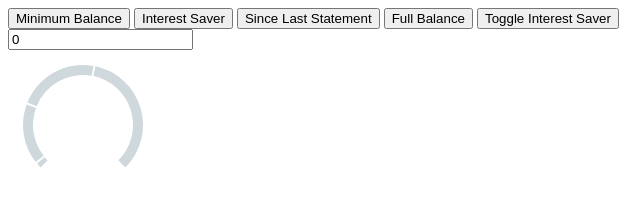
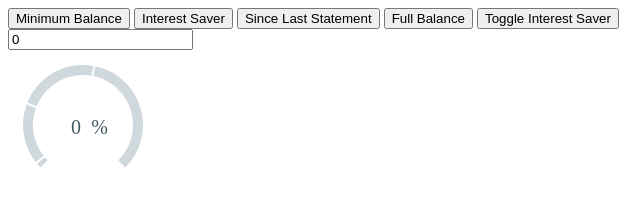
Before and after one commit to folterung/Foltmeter, a website: page index.html in a window 1280 px wide. Shown: the full height of the page, 0-640 px from the left. Drawn offline with Linux system fonts and the light colour scheme.

Commit message:
Folterung(enhancement): Modified directive and added text-color property - When using the directive it is now unnecessary to set an id on the element - Added text color property for the config object so that it can be customized

```diff
--- a/index.html
+++ b/index.html
@@ -15,8 +15,8 @@
     <input type="text" ng-model="fc.value"/>
   </div>
 
-  <div id="testTarget"></div>
-  <div id="testAngular" foltmeter="fc.config" foltmeter-value="fc.value" foltmeter-duration="fc.duration"></div>
+  <!--<div id="testTarget"></div>-->
+  <div foltmeter="fc.config" foltmeter-value="fc.value" foltmeter-duration="fc.duration"></div>
 
   <br/>
   <br/>
@@ -29,6 +29,7 @@
   <script>
     var meter = new Foltmeter({
       selector: '#testTarget',
+      textColor: '#455A64',
       colors: ['#CFD8DC', '#455A64'],
       radii: [50, 60],
       data: [100, 500, 1000, 2000],
@@ -47,7 +48,7 @@
         var fc = this;
 
         var interestSaverConfig = {
-          selector: '#testTarget',
+          textColor: '#455A64',
           colors: ['#CFD8DC', '#455A64'],
           radii: [50, 60],
           data: [100, 500, 2101, 2500],
@@ -59,11 +60,11 @@
           ],
           height: 150,
           width: 150,
-          showPercentage: false
+          showPercentage: true
         };
 
         var nonInterestSaverConfig = {
-          selector: '#testTarget',
+          textColor: '#455A64',
           colors: ['#CFD8DC', '#455A64'],
           radii: [50, 60],
           data: [100, 500, 2101],
@@ -74,7 +75,7 @@
           ],
           height: 150,
           width: 150,
-          showPercentage: false
+          showPercentage: true
         };
 
         fc.value = 0;
--- a/src/angular.foltmeter.js
+++ b/src/angular.foltmeter.js
@@ -18,6 +18,8 @@
   }
 
   function link(scope, element, attrs) {
+    scope.foltmeter.selector = element[0];
+
     var meter = new Foltmeter(scope.foltmeter);
 
     scope.$watch('foltmeter', function() {
--- a/src/foltmeter.js
+++ b/src/foltmeter.js
@@ -32,6 +32,7 @@ function Foltmeter(config) {
     var foltmeter;
 
     maxValue = config.data[config.data.length-1];
+    config.textColor = config.textColor ? config.textColor : '#455A64';
 
     config.data.map(function(data, i) {
       minDataValue = config.data[i-1] || 0;
@@ -40,6 +41,7 @@ function Foltmeter(config) {
 
     el = d3.select(config.selector);
     el.selectAll('svg').remove();
+
     arc = d3.svg.arc().innerRadius(config.radii[0]).outerRadius(config.radii[1]);
     svg = el.append('svg').attr('height', height).attr('width', width);
 
@@ -48,7 +50,8 @@ function Foltmeter(config) {
 
     if(config.showPercentage) {
       textNode = svg.append('text')
-        .attr('style', 'font-size: 20px; color: #455A64;')
+        .attr('fill', config.textColor)
+        .attr('style', 'font-size: 20px;')
         .attr('dy', '20px')
         .text('0')
         .attr('text-anchor', 'middle')
@@ -60,7 +63,8 @@ function Foltmeter(config) {
         });
 
       svg.append('text')
-        .attr('style', 'font-size: 20px; color: #455A64;')
+        .attr('fill', config.textColor)
+        .attr('style', 'font-size: 20px;')
         .attr('dy', '20px')
         .text('%')
         .attr('text-anchor', 'middle')
```
Also changed, not shown: dist/angular.foltmeter.min.js, dist/foltmeter.min.js.
